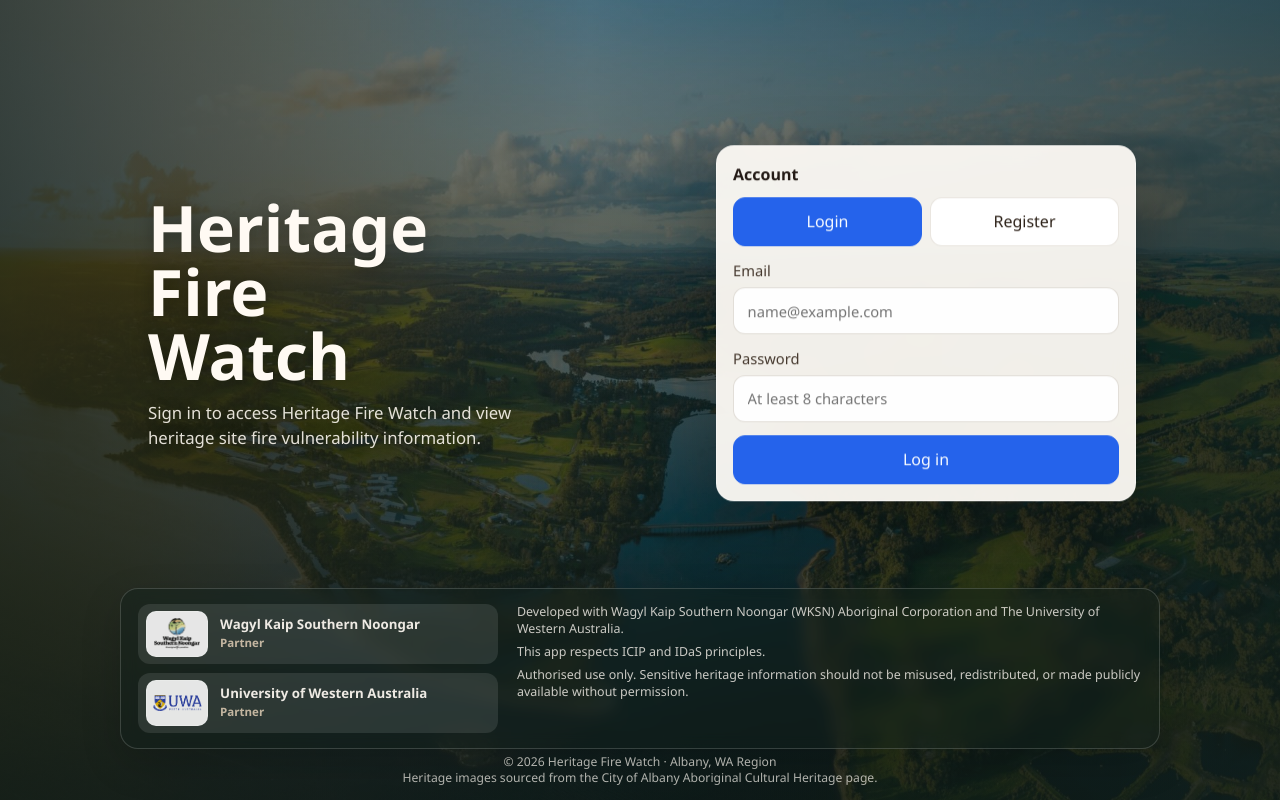
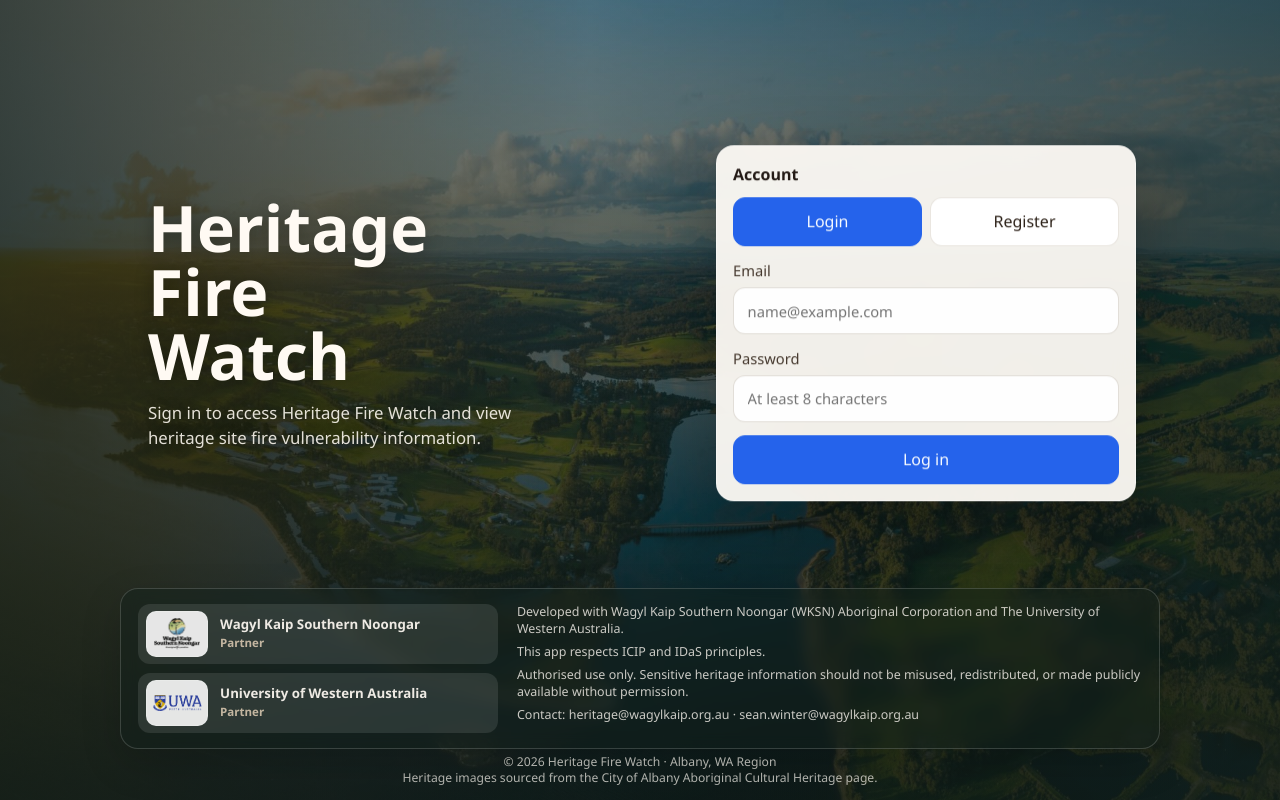
Before and after one commit to CloudWang-UWA/FireApp, a React (Vite) app in the folder app/frontend/: page /login in a window 1280 px wide. Built offline with nearby package versions, Linux system fonts and the light colour scheme; no server answers.

Commit message:
Fix project title, add contact info

```diff
--- a/app/frontend/index.html
+++ b/app/frontend/index.html
@@ -4,7 +4,7 @@
     <meta charset="UTF-8" />
     <link rel="icon" type="image/svg+xml" href="/favicon.svg" />
     <meta name="viewport" content="width=device-width, initial-scale=1.0" />
-    <title>frontend</title>
+    <title>Heritage Fire Watch</title>
   </head>
   <body>
     <div id="root"></div>
--- a/app/frontend/src/App.tsx
+++ b/app/frontend/src/App.tsx
@@ -339,11 +339,12 @@ function App() {
             </p>
             <p>This app respects ICIP and IDaS principles.</p>
             <p>
-              Authorised use only. Sensitive heritage information should not be
-              misused, redistributed, or made publicly available without
-              permission.
-            </p>
-          </div>
+            Authorised use only. Sensitive heritage information should not be
+            misused, redistributed, or made publicly available without
+            permission.
+          </p>
+          <p>Contact: heritage@wagylkaip.org.au · sean.winter@wagylkaip.org.au</p>
+        </div>
         </div>
         <p className="auth-copyright">
           &copy; 2026 Heritage Fire Watch · Albany, WA Region
@@ -400,6 +401,7 @@ function App() {
             Authorised use only. Sensitive heritage information should not be
             misused, redistributed, or made publicly available without permission.
           </p>
+          <p>Contact: heritage@wagylkaip.org.au · sean.winter@wagylkaip.org.au</p>
         </div>
       </div>
       <p className="auth-copyright">
@@ -639,6 +641,7 @@ function App() {
             Authorised use only. Sensitive heritage information should not be
             misused, redistributed, or made publicly available without permission.
           </p>
+          <p>Contact: heritage@wagylkaip.org.au · sean.winter@wagylkaip.org.au</p>
         </div>
       </div>
       <p className="auth-copyright">
```
